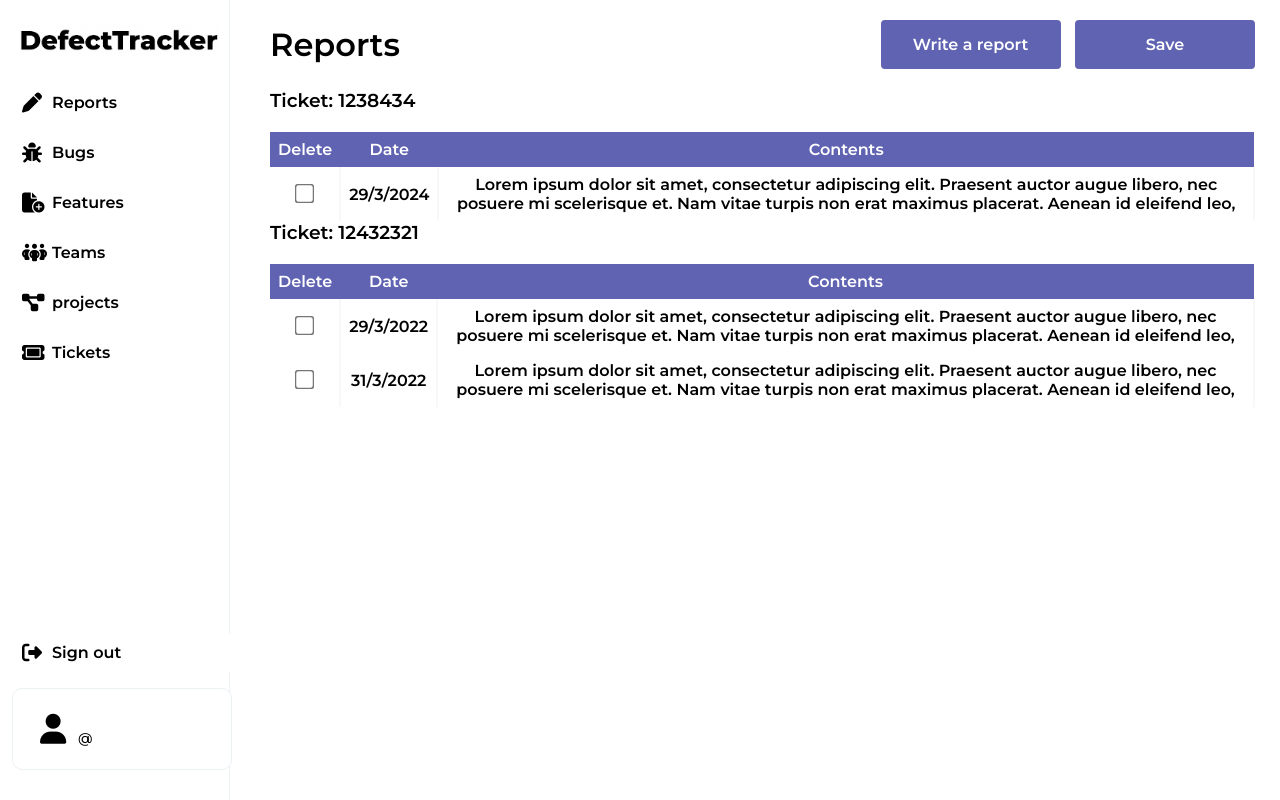
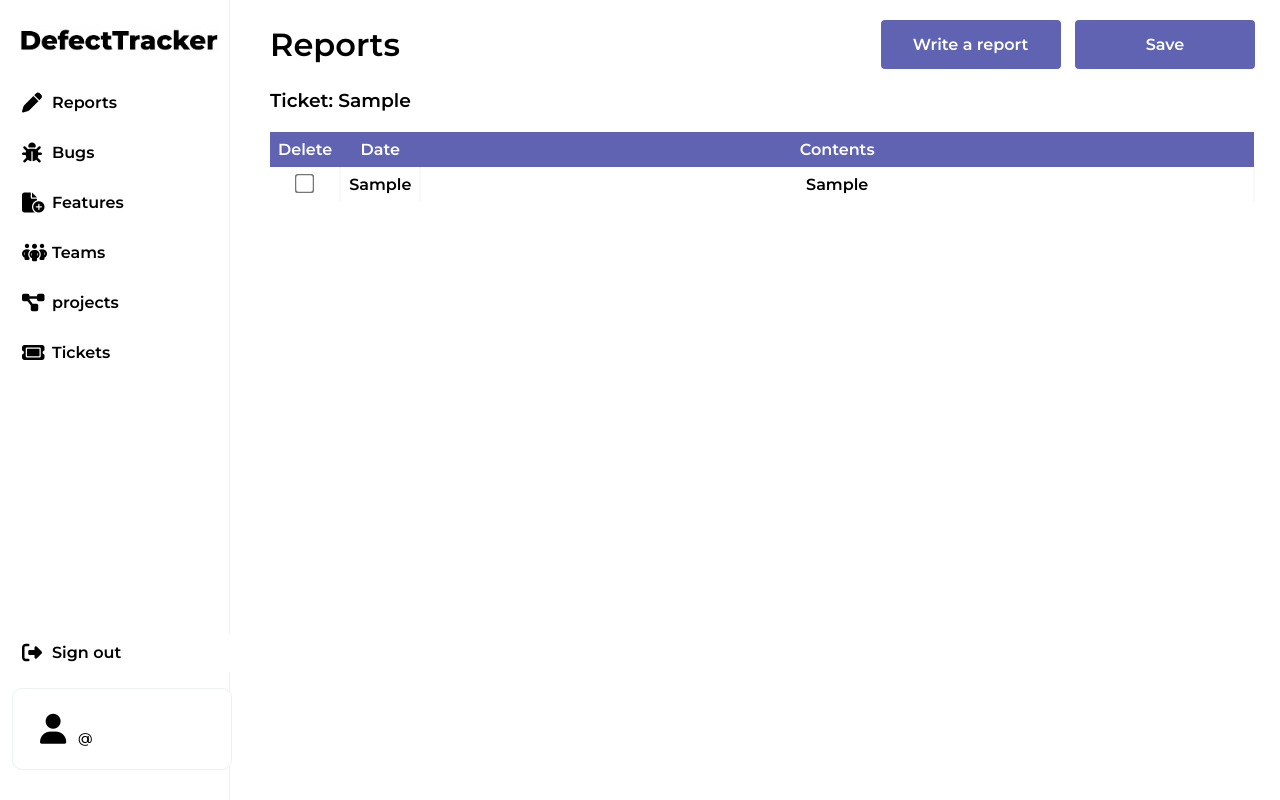
Before and after one commit to AhmadElshiltawi/DefectTracker, a Django app: template templates/reports.html in a window 1280 px wide. Run offline with Django 4.2, Linux system fonts and the light colour scheme; the template is opened without the code that fills it: most values are stand-ins (such as "Sample title", 1, 10 or a date in 2020); some libraries are stand-ins or nearby versions.

```diff
--- a/templates/reports.html
+++ b/templates/reports.html
@@ -120,8 +120,9 @@
         </div>
         <div class="table-wrapper">
           <table class="fl-table">
+            {% for ticket in con %}
             <thead>
-              <h3>Ticket: 1238434</h3>
+              <h3>Ticket: {{ticket.0}}</h3>
               <tr>
                 <th>Delete</th>
                 <th>Date</th>
@@ -129,63 +130,21 @@
               </tr>
             </thead>
             <tbody>
+              {% for report in ticket.1 %}
               <tr>
                 <td>
                   <label class="switch">
                     <input type="checkbox" />
                   </label>
                 </td>
-                <td contenteditable="true">29/3/2024</td>
+                <td>{{report.0}}</td>
                 <td contenteditable="true">
-                  Lorem ipsum dolor sit amet, consectetur adipiscing elit.
-                  Praesent auctor augue libero, nec posuere mi scelerisque et.
-                  Nam vitae turpis non erat maximus placerat. Aenean id eleifend
-                  leo,
+                  {{report.1}}
                 </td>
               </tr>
+              {% endfor %}
             </tbody>
-          </table>
-        </div>
-        <div class="table-wrapper">
-          <table class="fl-table">
-            <thead>
-              <h3>Ticket: 12432321</h3>
-              <tr>
-                <th>Delete</th>
-                <th>Date</th>
-                <th style="width: 70vw">Contents</th>
-              </tr>
-            </thead>
-            <tbody>
-              <tr>
-                <td>
-                  <label class="switch">
-                    <input type="checkbox" />
-                  </label>
-                </td>
-                <td contenteditable="true">29/3/2022</td>
-                <td contenteditable="true">
-                  Lorem ipsum dolor sit amet, consectetur adipiscing elit.
-                  Praesent auctor augue libero, nec posuere mi scelerisque et.
-                  Nam vitae turpis non erat maximus placerat. Aenean id eleifend
-                  leo,
-                </td>
-              </tr>
-              <tr>
-                <td>
-                  <label class="switch">
-                    <input type="checkbox" />
-                  </label>
-                </td>
-                <td contenteditable="true">31/3/2022</td>
-                <td contenteditable="true">
-                  Lorem ipsum dolor sit amet, consectetur adipiscing elit.
-                  Praesent auctor augue libero, nec posuere mi scelerisque et.
-                  Nam vitae turpis non erat maximus placerat. Aenean id eleifend
-                  leo,
-                </td>
-              </tr>
-            </tbody>
+            {% endfor %}
           </table>
         </div>
       </div>
```
Also changed, not shown: core/database.py (+56 -0 lines), core/views.py (+8 -2 lines).
